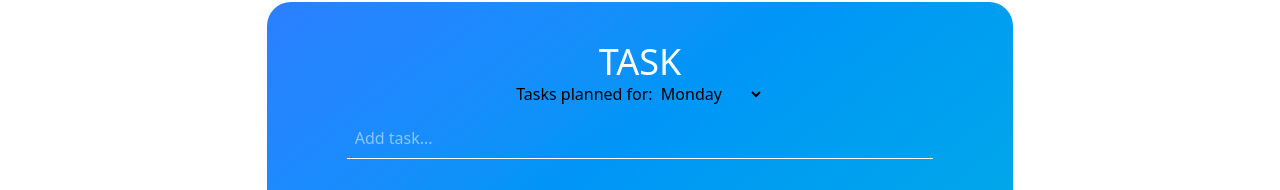
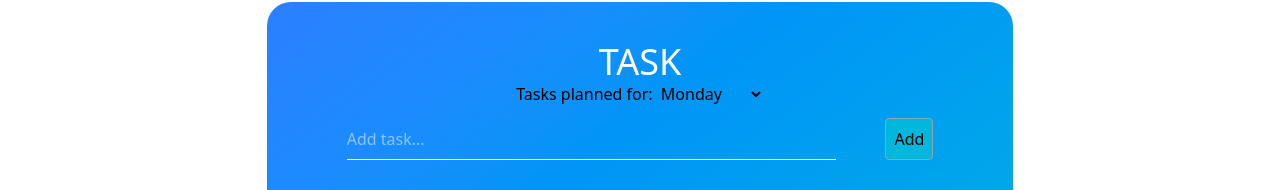
Before and after one commit to Mourice-Adero/items-shifter, a React (Vite) app: page / in a window 1280 px wide. Shown: the part 762-952 px from the top of the page. Built offline with nearby package versions, Linux system fonts and the light colour scheme.

Commit message:
Done: Add task feature in ToDO list component

```diff
--- a/src/components/shifter-V2/ToDoList.tsx
+++ b/src/components/shifter-V2/ToDoList.tsx
@@ -1,15 +1,43 @@
-import { useState } from "react";
+import { useState, type FormEvent } from "react";
 import { BiCircle } from "react-icons/bi";
 import { CgClose } from "react-icons/cg";
 import { TiTick } from "react-icons/ti";
 
+type toDoTask = {
+  id: number;
+  title: string;
+  status: string;
+};
+
 const ToDoList = () => {
-  const [tasks, setTasks] = useState([
+  const [tasks, setTasks] = useState<toDoTask[]>([
     { id: 1, title: "Task 1", status: "Done" },
     { id: 2, title: "Task 2", status: "Pending" },
     { id: 3, title: "Task 2", status: "Done" },
     { id: 4, title: "Task 4", status: "Pending" },
   ]);
+  const [newTaskName, setNewTaskName] = useState("");
+
+  const handleInput = (e: React.ChangeEvent<HTMLInputElement>) => {
+    setNewTaskName(e.target.value);
+  };
+
+  const addTask = (e: FormEvent) => {
+    e.preventDefault();
+    if (newTaskName !== "") {
+      const newID = tasks.length + 1;
+      const newTask = {
+        id: newID,
+        title: newTaskName,
+        status: "Pending",
+      };
+      console.log(newTask.id);
+
+      setTasks([...tasks, newTask]);
+      setNewTaskName("");
+    }
+  };
+
   return (
     <div className="flex justify-center p-20">
       <div className="py-10 px-20 bg-linear-to-tl from-cyan-500 to-blue-500 rounded-3xl w-2/3">
@@ -30,13 +58,21 @@ const ToDoList = () => {
             </span>
           </p>
         </div>
-        <div className="py-3 text-white">
+        <form className="py-3 text-white flex justify-between ">
           <input
             type="text"
             placeholder="Add task..."
-            className="w-full border-b border-b-white p-2 focus:outline-none"
+            className="w-10/12 focus:outline-none border-b border-b-white"
+            value={newTaskName}
+            onChange={handleInput}
           />
-        </div>
+          <button
+            className="border border-gray-400 rounded p-2 bg-cyan-500 text-black"
+            onClick={addTask}
+          >
+            Add
+          </button>
+        </form>
         <ul>
           {tasks.map((task) => {
             return (
```
